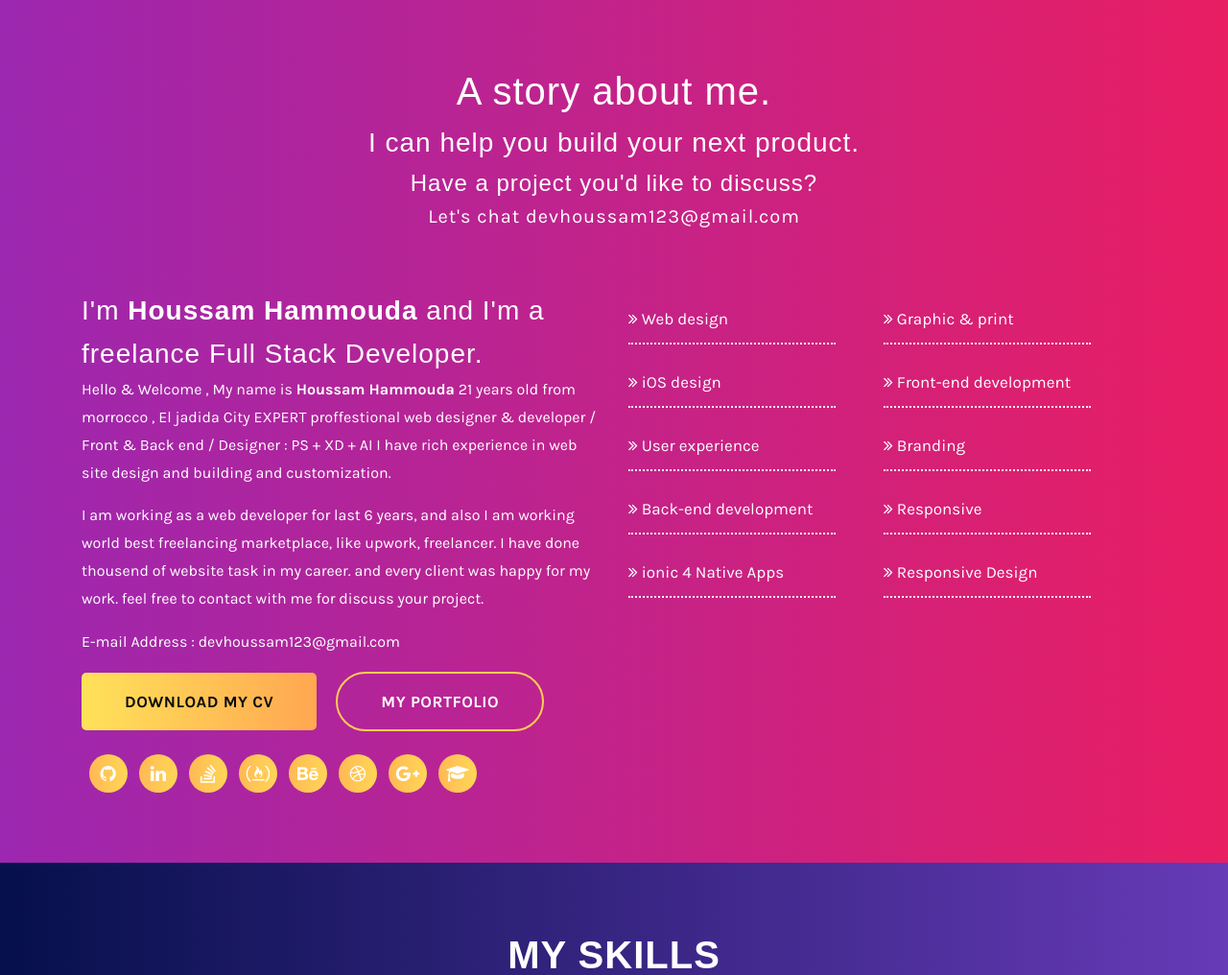
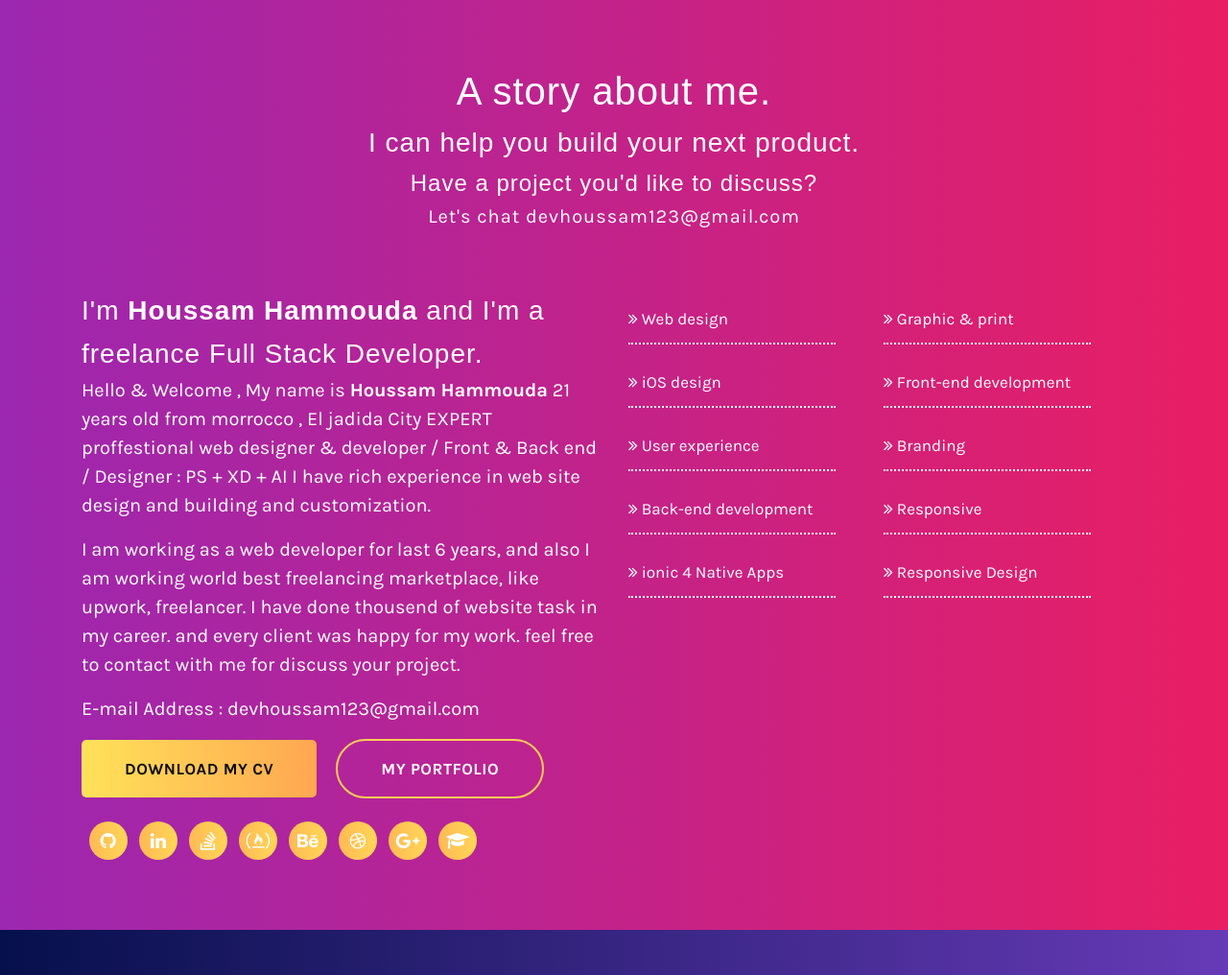
Before and after one commit to om-theme4all/om-theme4all.github.io, a PHP site: page /about.html in a window 1280 px wide. Shown: the part 80-1096 px from the top of the page at 96% size. Run offline with PHP 8.4, Linux system fonts and the light colour scheme.

Commit message:
Update style.css

```diff
--- a/css/style.css
+++ b/css/style.css
@@ -15,6 +15,10 @@ Template Name: om-theme4all - om-theme4all.github.io
 }
 a.active {
     color: #be238e;
+}
+p.howIam {
+    font-size: 20px;
+    line-height: 30px;
 }
 body {
 	font-size:17px;
```
